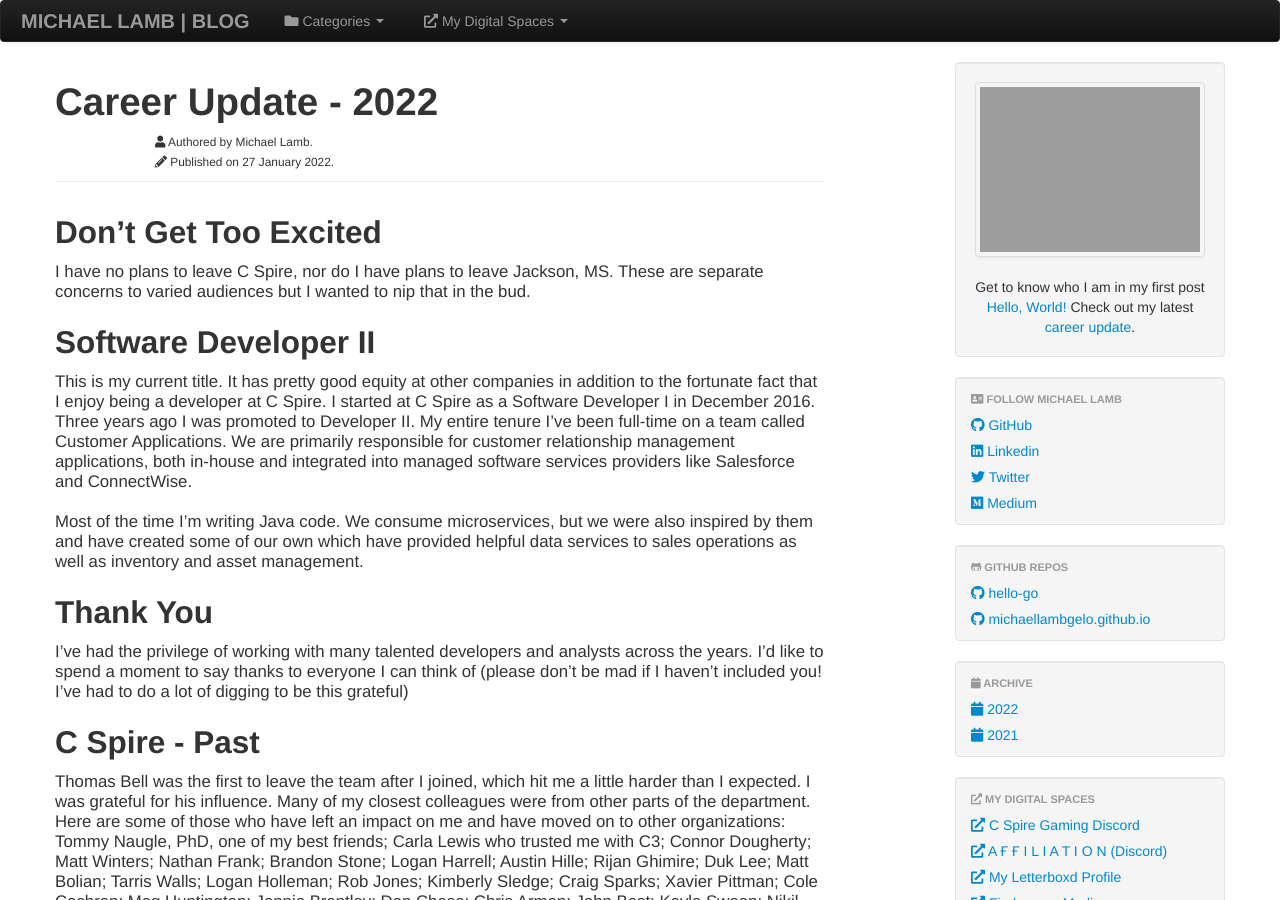
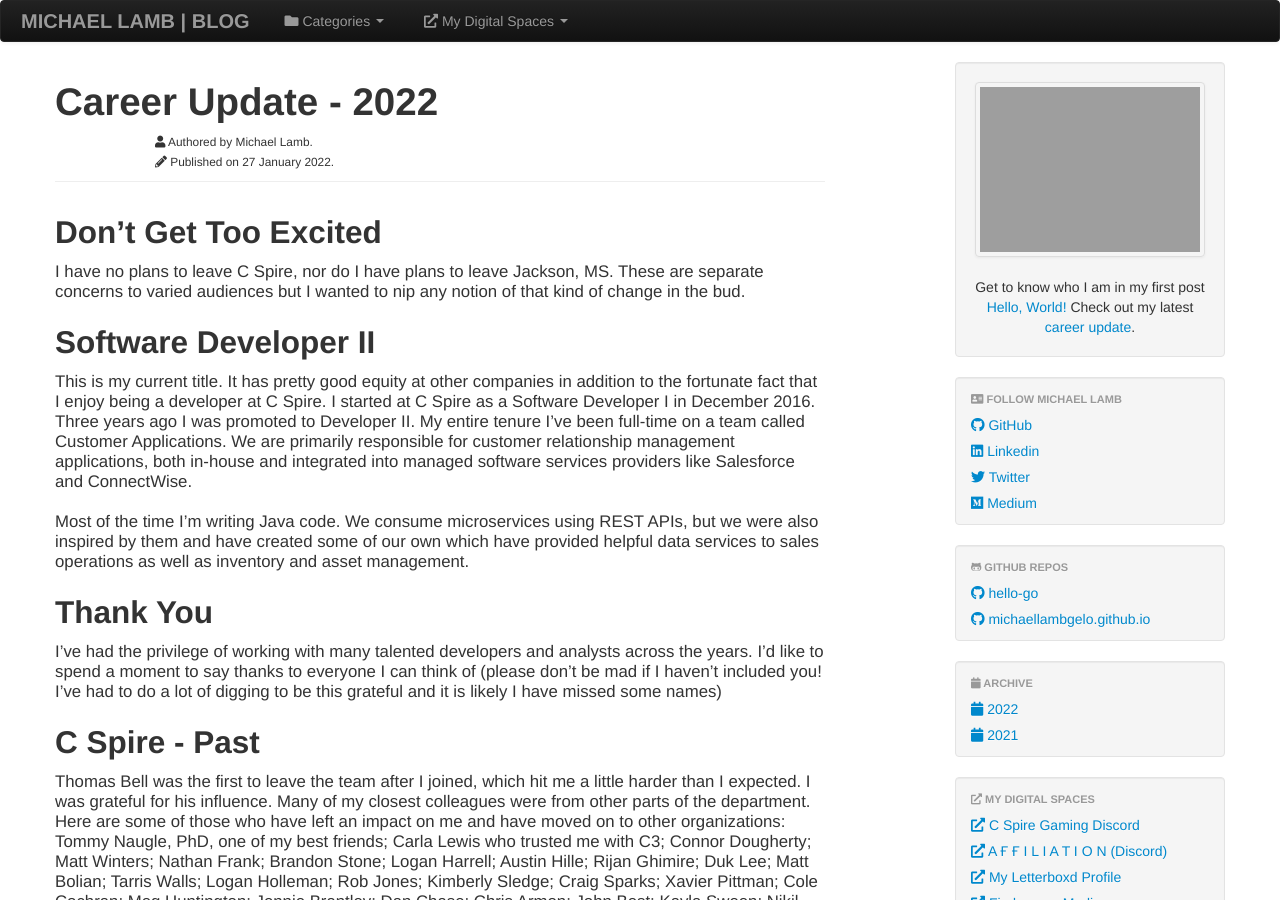
Before and after one commit to michaellambgelo/michaellambgelo.github.io, a Jekyll site: the page built from _posts/2022-1-27-career-update.md, in a window 1280 px wide and 900 px high. Built offline with Jekyll 4.4.1, drawn with Linux system fonts in a browser that asks for light colours.

Commit message:
update post

```diff
--- a/_posts/2022-1-27-career-update.md
+++ b/_posts/2022-1-27-career-update.md
@@ -6,17 +6,17 @@
 
 ## Don't Get Too Excited
 
-I have no plans to leave C Spire, nor do I have plans to leave Jackson, MS. These are separate concerns to varied audiences but I wanted to nip that in the bud.
+I have no plans to leave C Spire, nor do I have plans to leave Jackson, MS. These are separate concerns to varied audiences but I wanted to nip any notion of that kind of change in the bud.
 
 ## Software Developer II
 
 This is my current title. It has pretty good equity at other companies in addition to the fortunate fact that I enjoy being a developer at C Spire. I started at C Spire as a Software Developer I in December 2016. Three years ago I was promoted to Developer II. My entire tenure I've been full-time on a team called Customer Applications. We are primarily responsible for customer relationship management applications, both in-house and integrated into managed software services providers like Salesforce and ConnectWise.
 
-Most of the time I'm writing Java code. We consume microservices, but we were also inspired by them and have created some of our own which have provided helpful data services to sales operations as well as inventory and asset management.
+Most of the time I'm writing Java code. We consume microservices using REST APIs, but we were also inspired by them and have created some of our own which have provided helpful data services to sales operations as well as inventory and asset management.
 
 ## Thank You
 
-I've had the privilege of working with many talented developers and analysts across the years. I'd like to spend a moment to say thanks to everyone I can think of (please don't be mad if I haven't included you! I've had to do a lot of digging to be this grateful)
+I've had the privilege of working with many talented developers and analysts across the years. I'd like to spend a moment to say thanks to everyone I can think of (please don't be mad if I haven't included you! I've had to do a lot of digging to be this grateful and it is likely I have missed some names)
 
 ## C Spire - Past
 
```
